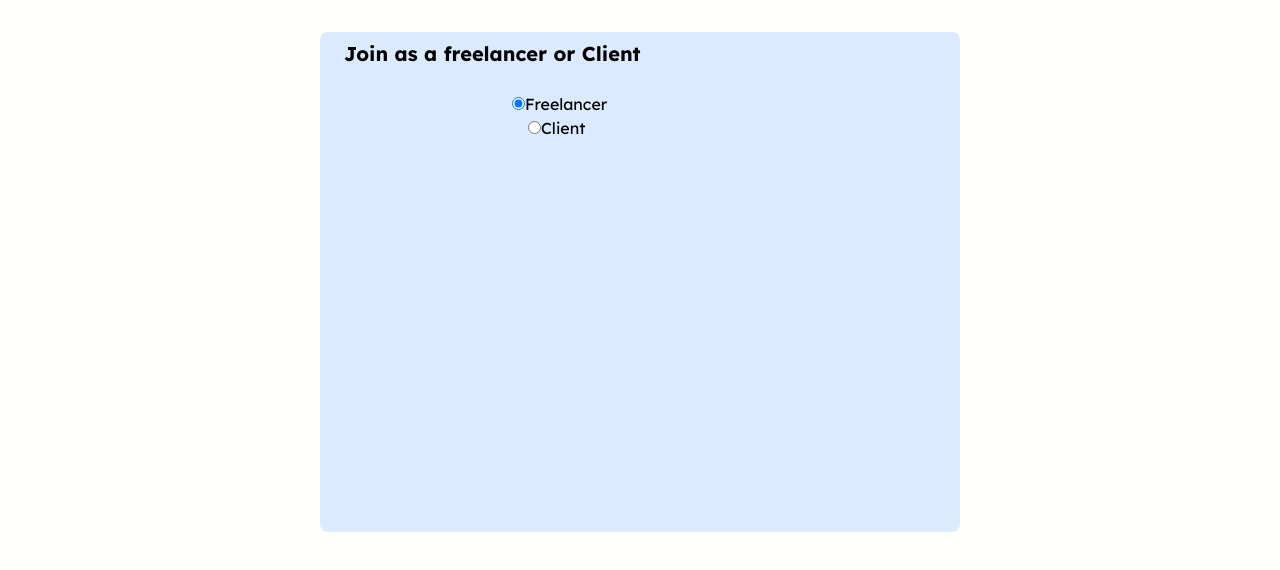
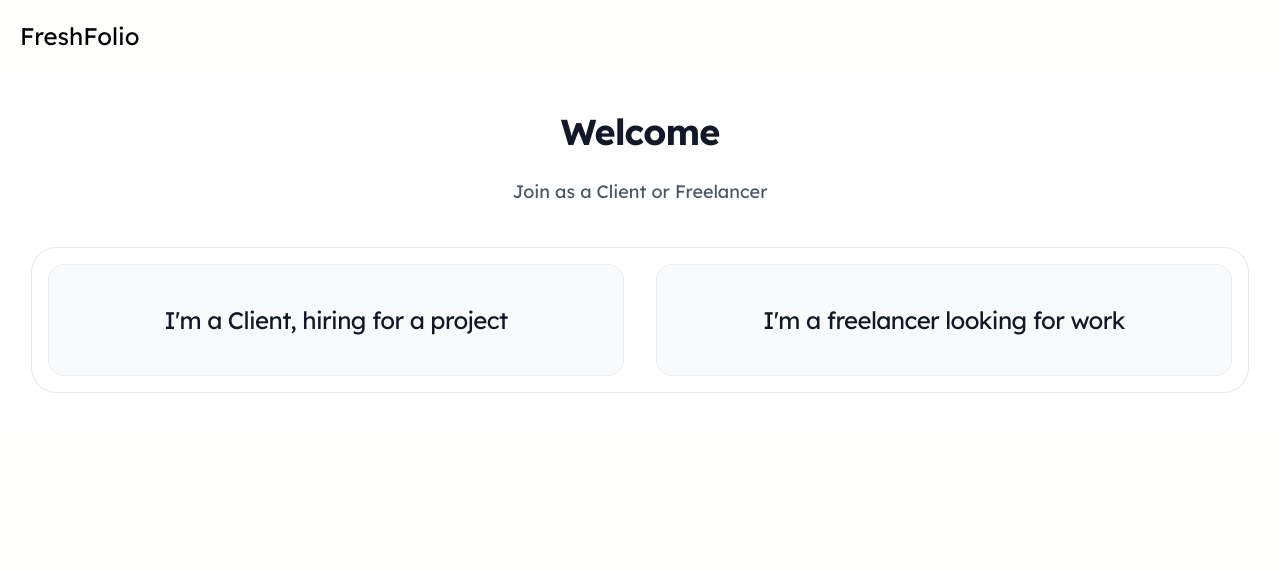
Before and after one commit to Akshat12210/FreshFolio, a React (Create React App) app in the folder client/: page /Join in a window 1280 px wide. Shown: the top 570 px of the page. Built offline with nearby package versions, Linux system fonts and the light colour scheme.

Commit message:
join page styling

```diff
--- a/client/src/components/Navbar.js
+++ b/client/src/components/Navbar.js
@@ -94,13 +94,13 @@ export default function Navbar() {
                 >
                   Join
                 </Link>
-                <Link
+                {/* <Link
                 to="/Clientdash"
                   type='button'
                   className='font-semibold text-gray-700 m-1 mr-5'
                 >
                   Client Dashboard
-                </Link>
+                </Link> */}
 
               </div>
             </div>
--- a/client/src/pages/Join.js
+++ b/client/src/pages/Join.js
@@ -1,7 +1,16 @@
 import React, { useState } from 'react';
+import { CheckIcon } from '@heroicons/react/20/solid'
+import { BanknotesIcon } from '@heroicons/react/24/outline';
+import joinPage from '../assets/JoinPage.svg';
 
+const includedFeatures = [
+  'Private forum access',
+  'Member resources',
+  'Entry to annual conference',
+  'Official member t-shirt',
+]
 const Join = () => {
-  const [selectedOption, setSelectedOption] = useState('freelancer');
+  const [selectedOption, setSelectedOption] = useState('');
 
   const handleOptionChange = (event) => {
     setSelectedOption(event.target.value);
@@ -9,18 +18,38 @@ const Join = () => {
 
   return (
     <div>
-      <div className='bg-blue-100 rounded-lg mx-auto my-8 w-full md:w-1/2' style={{ height: '500px' }}>
-        <h2 className="text-xl font-bold pl-6 pt-2 pb-6">Join as a freelancer or Client</h2>
-        <div className=" ml-48 space-x-4 ">
-          <div>
-            <input type="radio" id="freelancer" name="join-option" value="freelancer" checked={selectedOption === 'freelancer'} onChange={handleOptionChange} />
-            <label htmlFor="freelancer">Freelancer</label>
+      <h2 className='text-bold text-2xl m-5'>FreshFolio</h2>
+      <div className="bg-white py-20 sm:py-10">
+        <div className="mx-auto max-w-7xl px-6 lg:px-8">
+          <div className="mx-auto max-w-2xl sm:text-center">
+            <h2 className="text-3xl font-bold tracking-tight text-gray-900 sm:text-4xl">Welcome</h2>
+            <p className="mt-6 text-lg leading-8 text-gray-600">
+              Join as a Client or Freelancer
+            </p>
           </div>
-          <div>
-            <input type="radio" id="client" name="join-option" value="client" checked={selectedOption === 'client'} onChange={handleOptionChange} />
-            <label htmlFor="client">Client</label>
+          <div className="mx-auto mt-16 max-w-2xl rounded-3xl ring-1 ring-gray-200 sm:mt-10 lg:mx-0 lg:max-w-none justify-center text-center">
+            <div className="flex flex-wrap">
+              <div className="w-full md:w-1/2 p-4 cursor-pointer focus:border-red-400"  onClick={() => setSelectedOption('Client')}>
+                <div className="rounded-2xl bg-gray-50 py-10 text-center ring-1 ring-inset ring-gray-900/5">
+                <p className='text-2xl tracking-tight text-gray-900'>I'm a Client, hiring for a project</p>
+                </div>
+              </div>
+              <div className="w-full md:w-1/2 p-4 cursor-pointer"  onClick={() => setSelectedOption('Freelancer')}>
+                <div className="rounded-2xl bg-gray-50 py-10 text-center ring-1 ring-inset ring-gray-900/5">
+                <p className='text-2xl tracking-tight text-gray-900'>I'm a freelancer looking for work</p>
+                </div>
+              </div>
+            </div>
+            { selectedOption !== '' ? (
+              <button className="bg-indigo-600 hover:bg-indigo-500 text-white mb-2  font-semibold py-2 px-4 rounded mt-4">
+              {selectedOption === 'Client' ? 'Join as a Client' : 'Apply as a freelancer'}
+            </button>
+            ) : (<></>)
+
+              }
           </div>
         </div>
+
       </div>
     </div>
   )
```
Also changed, not shown: client/src/assets/JoinPage.svg (added).
